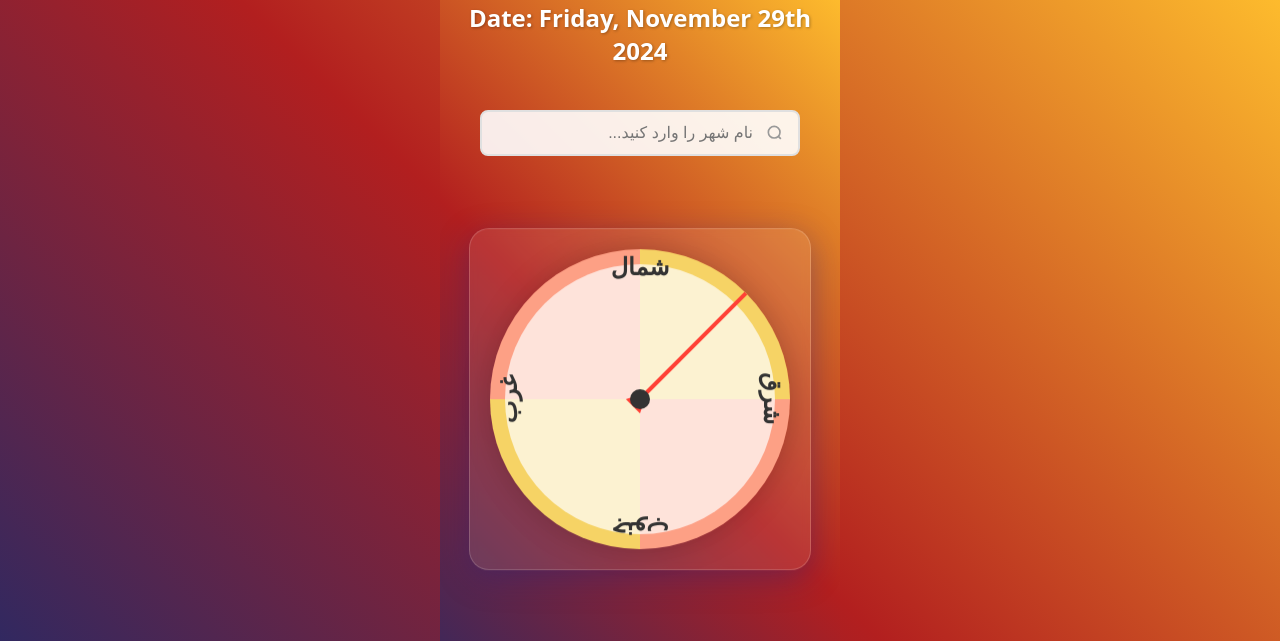
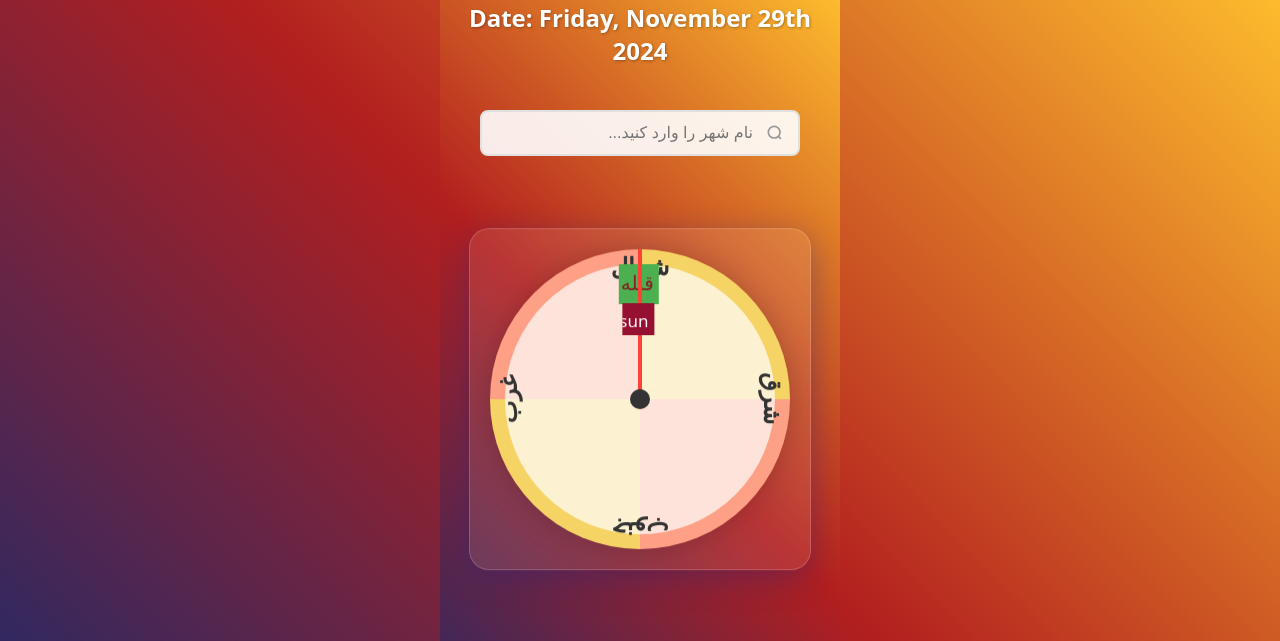
Before and after one commit to ehsan2024-django/compass_7, a Django app: page / in a window 1280 px wide. Shown: the top 641 px of the page. Run offline with Django 5.2, Linux system fonts and the light colour scheme; some libraries are stand-ins or nearby versions.

Commit message:
14030910

```diff
--- a/compass_1_app/views.py
+++ b/compass_1_app/views.py
@@ -18,6 +18,16 @@ def compass_view(request):
     return render(request, 'compass.html',context)
 
 def calculate_sun_position(request):
+    # دیکشنری زوایای قبله برای شهرهای مختلف
+    QIBLA_ANGLES = {
+        'tehran': 218,
+        'mashhad': 234,
+        'isfahan': 226,
+        'shiraz': 237,
+        'tabriz': 200,
+        'urmia': 197,
+        'ghaemshahr': 220.57
+    }
     # دریافت نام شهر از درخواست
     city_name = request.GET.get('city', '')
 
@@ -27,7 +37,9 @@ def calculate_sun_position(request):
         'mashhad': {'lat': '36.2605', 'lon': '59.6168', 'elevation': 999},
         'isfahan': {'lat': '32.6546', 'lon': '51.6680', 'elevation': 1574},
         'shiraz': {'lat': '29.5926', 'lon': '52.5836', 'elevation': 1484},
-        'tabriz': {'lat': '38.0962', 'lon': '46.2738', 'elevation': 1351}
+        'tabriz': {'lat': '38.0962', 'lon': '46.2738', 'elevation': 1351},
+        'urmia': {'lat': '37.5498', 'lon': '45.0786', 'elevation': 1351},
+        'ghaemshahr': {'lat': '36.4635', 'lon': '52.8578', 'elevation': 1351}
     }
 
     # بررسی وجود شهر در لیست
@@ -55,6 +67,11 @@ def calculate_sun_position(request):
         azimuth = degrees(float(sun.az))
         altitude = degrees(float(sun.alt))
 
+        # دریافت زاویه قبله برای شهر
+        qibla_angle = QIBLA_ANGLES.get(city_name.lower(), 100)
+        #print("aaaaaa",qibla_angle)
+
+
         # برگرداندن نتایج
         return JsonResponse({
             'success': True,
@@ -62,6 +79,7 @@ def calculate_sun_position(request):
             'datetime': current_time.strftime('%Y-%m-%d %H:%M:%S'),
             'azimuth': round(azimuth, 2),  # سمت خورشید
             'altitude': round(altitude, 2), # ارتفاع خورشید
+            'qibla_angle': qibla_angle,  # زاویه قبله
             'coordinates': {
                 'latitude': city['lat'],
                 'longitude': city['lon']
--- a/compass_1_django/settings.py
+++ b/compass_1_django/settings.py
@@ -28,7 +28,8 @@ SECRET_KEY = 'django-insecure-+(0h!n%ln=2cgmu8-=ce%st6r*gf_ns*%okamgc#hu24n3v+=8
 # SECURITY WARNING: don't run with debug turned on in production!
 DEBUG = False
 
-ALLOWED_HOSTS = ['141.11.184.153', 'localhost', '127.0.0.1']
+ALLOWED_HOSTS = ['127.0.0.1','testkeshmun.ir', 'www.testkeshmun.ir', '141.11.184.153']
+
 
 
 # Application definition
--- a/docker-compose.yaml
+++ b/docker-compose.yaml
@@ -12,7 +12,7 @@ services:
     expose:
       - 8000
     environment:
-      - DJANGO_SETTINGS_MODULE=project.settings
+      - DJANGO_SETTINGS_MODULE=compass_1_django.settings
     restart: always
 
   nginx:
--- a/static/css/compass.css
+++ b/static/css/compass.css
@@ -108,23 +108,31 @@ body, html {
     top: 0;
     left: 50%;
     transform-origin: bottom center;
-    transform: translateX(-50%) rotate(45deg);
+    transform: translateX(-50%) ;
     z-index: 3;
     transition: transform 0.5s ease;
 }
 
 .needle::after {
-    content: '';
+    content: 'sun';
     position: absolute;
-    width: 0;
-    height: 0;
+    top:50px;
     bottom: -10px;
-    left: 50%;
+    left: 10%;
     transform: translateX(-50%);
-    border-left: 10px solid transparent;
-    border-right: 10px solid transparent;
-    border-bottom: 20px solid #ff4136;
+    transform: translateX(-50%) ;
+    background-color: #8d061d;
+    color: rgb(252, 252, 252);
+    padding: 10px 10px;
+    border-radius: 5px;
+    font-size: 17px;
+    white-space: nowrap;
+    width: 20px;
+    height: 20px;
+    background-color: #961031;
+    clip-path: polygon(10% 10%, 90% 10%, 90% 90%, 10% 90%);
 }
+
 .datetime-container {
     position: absolute;
     top: -250px;
@@ -250,6 +258,41 @@ body, html {
     background-color: #f5f5f5;
 }
 
+.qibla-needle {
+    position: absolute;
+    width: 4px;
+    height: 50%;
+    background-color: #50b150;  /* رنگ سبز برای تمایز از سوزن اصلی */
+    top: 0;
+    left: 50%;
+    transform-origin: bottom center;
+    transform: translateX(-50%) ;
+    z-index: 2;
+    transition: transform 0.5s ease;
+}
+
+
+
+.qibla-needle::after {
+    content: "قبله";
+    position: absolute;
+    top: 10px;
+    left: 20%;
+    transform: translateX(-50%) ;
+    background-color: #3db43d;
+    color: rgb(136, 34, 34);
+    padding: 10px 10px;
+    border-radius: 5px;
+    font-size: 20px;
+    white-space: nowrap;
+    width: 30px;
+    height: 30px;
+    background-color: #4CAF50;
+    clip-path: polygon(10% 10%, 90% 10%, 90% 90%, 10% 90%);
+}
+
+
+
 .sun-info {
     color: white;
     font-size: 24px; /* افزایش سایز فونت از 16px به 24px */
--- a/static/js/compass.js
+++ b/static/js/compass.js
@@ -4,7 +4,9 @@ const cities = [
     { label: "مشهد", value: "mashhad", lat: 36.2605, lng: 59.6168 },
     { label: "اصفهان", value: "isfahan", lat: 32.6546, lng: 51.6680 },
     { label: "شیراز", value: "shiraz", lat: 29.5926, lng: 52.5836 },
-    { label: "تبریز", value: "tabriz", lat: 38.0962, lng: 46.2738 }
+    { label: "تبریز", value: "tabriz", lat: 38.0962, lng: 46.2738 },
+    { label: "ارومیه", value: "urmia", lat: 37.5498, lng: 45.0786 },
+    { label: "قائم شهر", value: "ghaemshahr", lat: 36.4635, lng: 52.8578 }
 ];
 
 $(document).ready(function() {
@@ -31,6 +33,7 @@ $(document).ready(function() {
 
                         // چرخاندن عقربه به سمت خورشید
                         $(".needle").css("transform", `translateX(-50%) rotate(${response.azimuth}deg)`);
+                        $('.qibla-needle').css("transform", `translateX(-50%) rotate(${response.qibla_angle}deg)`);
                     },
                     error: function(xhr, status, error) {
                         console.error("Error:", error);
@@ -42,6 +45,8 @@ $(document).ready(function() {
             }
         }
     });
+
+
 
     // بروزرسانی ساعت و تاریخ
     function updateDateTime() {
--- a/templates/compass.html
+++ b/templates/compass.html
@@ -47,6 +47,7 @@
                 <div class="direction s">جنوب</div>
                 <div class="direction w">غرب</div>
                 <div class="needle"></div>
+                <div class="qibla-needle"></div>
             </div>
         </div>
     </div>
```
Also changed, not shown: error_1.png (deleted), pic_1.jpg (deleted), pic_2.jpg (deleted), pic_3.png (deleted), pic_4.png (deleted), pic_5.png (deleted), pic_6.png (deleted), pic_7.png (deleted), 5 other files.
